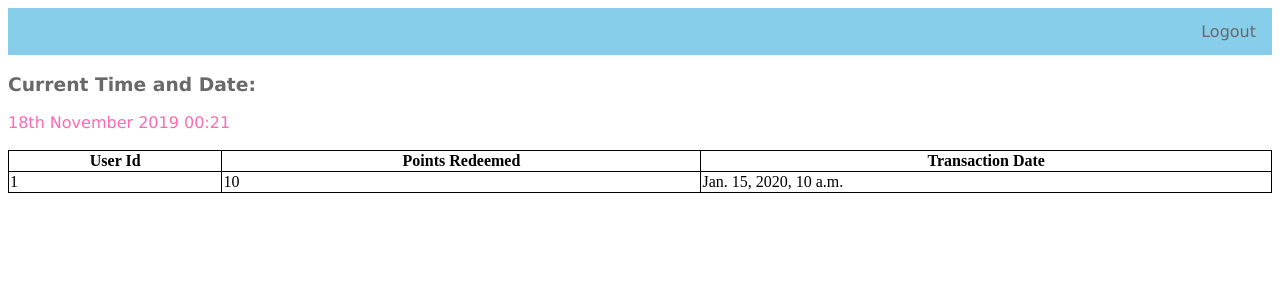
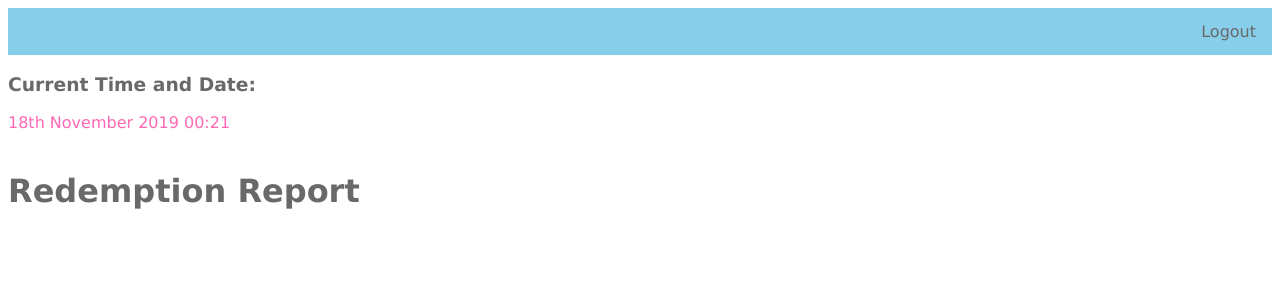
Before and after one commit to MartinKBeck/DBMProjectDeploy, a Django app: page /redemptionReport/ in a window 1280 px wide. Shown: the top 300 px of the page. Run offline with Django 3.2, Linux system fonts and the light colour scheme; tables that the repository leaves empty hold one stand-in row (values such as "Sample post").

Commit message:
third report complete

```diff
--- a/dbmsite/points/templates/points/redemption_report.html
+++ b/dbmsite/points/templates/points/redemption_report.html
@@ -6,18 +6,20 @@
 {% now "jS F Y H:i" %}
 </p2><br><br>
 
+<h1>Redemption Report</h1>
 {% if data %}
-	<table style = "width:100%">
+	<table style = "width:30%">
 		<tr>
+			<th>Transaction Month</th>
 			<th>User Id</th>
 			<th>Points Redeemed</th>
-			<th>Transaction Date</th>
 		</tr>
 		{% for redemption in data %}
 		<tr>
+			<td>{{redemption.month}}</td>
 			<td>{{redemption.user_id}}</td>
 			<td>{{redemption.points_redeemed__sum}}</td>
-			<td>{{redemption.transaction_date}}</td>
+
 		</tr>
 		{% endfor %}
 	</table>
--- a/dbmsite/points/views.py
+++ b/dbmsite/points/views.py
@@ -5,6 +5,8 @@ from points.models import Users, PointTransactions, RedeemTransactions, Admin
 import hashlib
 from django.db import connection
 from django.db.models import Sum
+from datetime import date
+from django.db.models.functions import Extract, ExtractMonth
 
 # Create your views here.
 class Index(TemplateView):
@@ -217,8 +219,10 @@ def reset_points(request):
 
 def redemption_report(request):
 	# if request.method == 'POST':
-
-		redemptions = RedeemTransactions.objects.values('user_id', 'transaction_date').annotate(Sum('points_redeemed'), Sum('points_redeemed'))
+		today = date.today()
+		print(today.month)
+		#redemptions = RedeemTransactions.objects.filter(transaction_date__gte = date.today())
+		redemptions = RedeemTransactions.objects.filter(transaction_date__month__gte = (today.month - 2)).values('user_id', month=Extract('transaction_date','month')).annotate(Sum('points_redeemed'), Sum('points_redeemed'))
 		#.values_list('user_id','points_redeemed','transaction_date')
 		print(redemptions)
 		return render(request, 'points/redemption_report.html', {'data': redemptions})
--- a/dbmsite/static/css/style.css
+++ b/dbmsite/static/css/style.css
@@ -5,6 +5,10 @@ h1 {
 }
 h3 {
   color:dimgray;
+  font-family: verdana
+}
+
+th, td{
   font-family: verdana
 }
 
```
